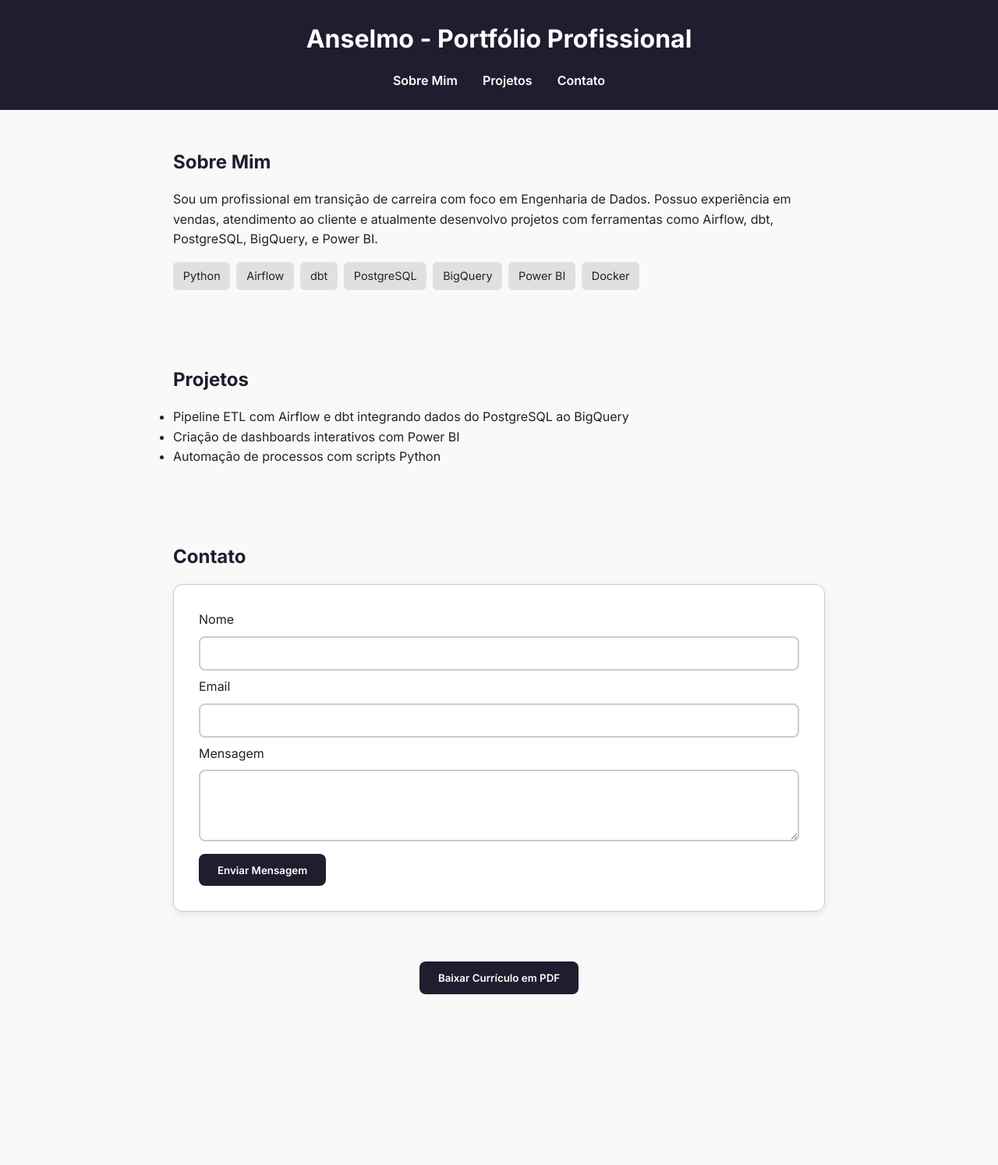
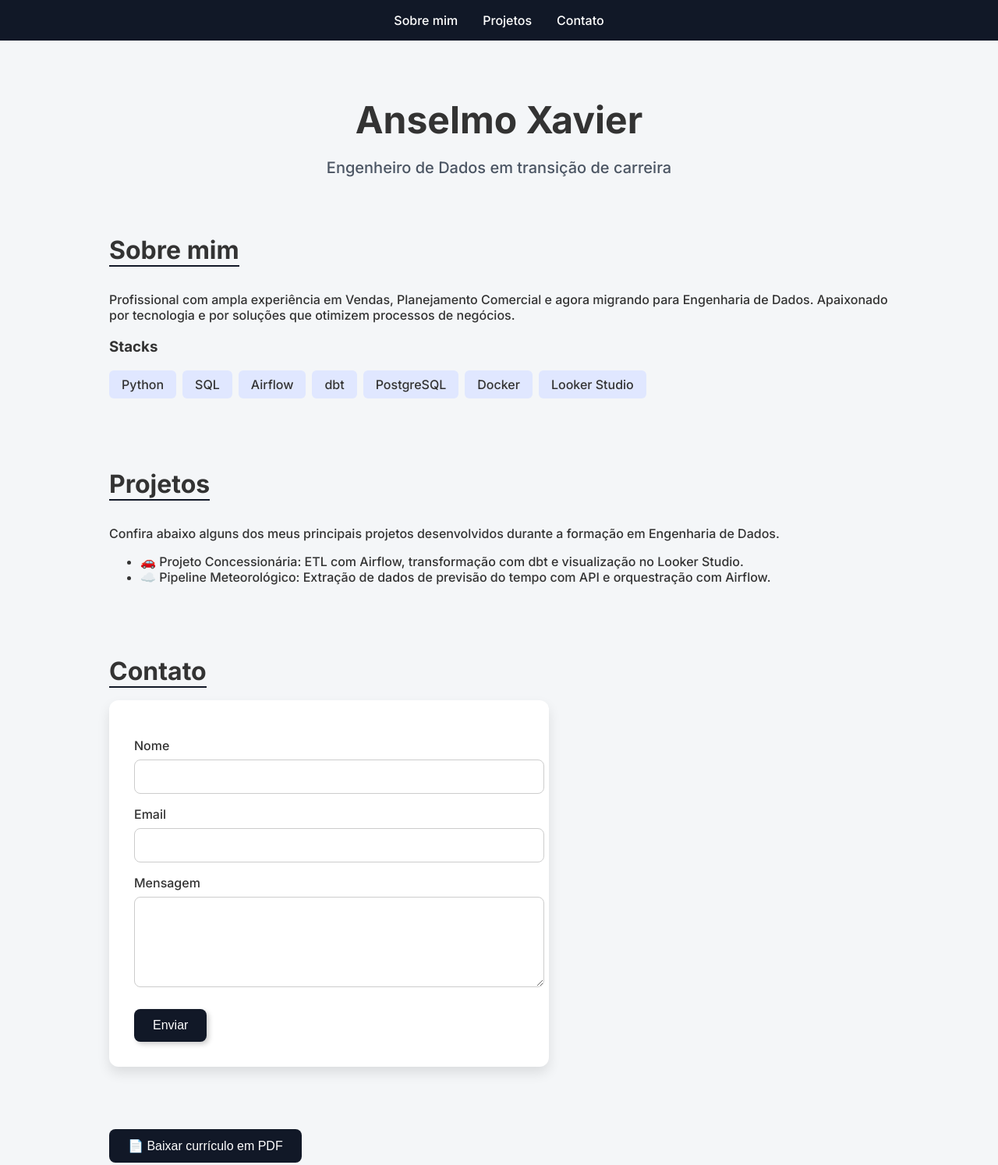
Before and after one commit to anselmoaxo/portifolio, a plain HTML site: page index.html in a window 1280 px wide. Shown: the top 1494 px of the page at 78% size. Before the commit the page ends 1323 px from the top, so only its background shows below. Drawn offline with Linux system fonts and the light colour scheme.

Commit message:
corrigindo o layout

```diff
--- a/index.html
+++ b/index.html
@@ -1,155 +1,189 @@
 <!DOCTYPE html>
-<html lang="pt-br">
+<html lang="pt-BR">
 
 <head>
-    <meta charset="UTF-8">
-    <meta name="viewport" content="width=device-width, initial-scale=1.0">
-    <title>Portfólio de Anselmo</title>
-    <link href="https://fonts.googleapis.com/css2?family=Inter:wght@400;600;700&display=swap" rel="stylesheet">
+  <meta charset="UTF-8" />
+  <meta name="viewport" content="width=device-width, initial-scale=1.0" />
+  <title>Anselmo Xavier | Portfólio</title>
+  <link href="https://fonts.googleapis.com/css2?family=Inter:wght@300;500;700&display=swap" rel="stylesheet">
   <style>
-        * {
+    body {
+      font-family: 'Inter', sans-serif;
       margin: 0;
       padding: 0;
-            box-sizing: border-box;
-            font-family: 'Inter', sans-serif;
-        }
-
-        body {
-            background-color: #f9f9f9;
-            color: #222;
-            line-height: 1.6;
+      background-color: #f4f6f8;
+      color: #333;
     }
 
     header {
-            background-color: #1e1e2f;
-            color: #fff;
-            padding: 1.5rem 2rem;
-            text-align: center;
+      background-color: #111827;
+      padding: 1rem;
     }
 
-        nav {
+    nav ul {
+      list-style: none;
       display: flex;
       justify-content: center;
       gap: 2rem;
-            margin-top: 1rem;
+      padding: 0;
+      margin: 0;
     }
 
     nav a {
       color: #fff;
       text-decoration: none;
-            font-weight: 600;
-            transition: color 0.3s;
+      font-weight: 500;
     }
 
     nav a:hover {
-            color: #fcb900;
+      text-decoration: underline;
+    }
+
+    main {
+      padding: 2rem;
+      max-width: 1000px;
+      margin: auto;
+    }
+
+    #hero {
+      text-align: center;
+      margin-bottom: 3rem;
+    }
+
+    #hero h1 {
+      font-size: 3rem;
+      margin-bottom: 0.5rem;
+    }
+
+    #hero p {
+      font-size: 1.25rem;
+      color: #4b5563;
+    }
+
+    button {
+      background-color: #111827;
+      color: #fff;
+      border: none;
+      padding: 0.75rem 1.5rem;
+      font-size: 1rem;
+      border-radius: 8px;
+      cursor: pointer;
+      margin-top: 1rem;
+      transition: background 0.3s;
+    }
+
+    button:hover {
+      background-color: #1f2937;
     }
 
     section {
-            padding: 3rem 2rem;
-            max-width: 900px;
-            margin: auto;
+      margin-bottom: 4rem;
     }
 
     h2 {
-            color: #1e1e2f;
+      font-size: 2rem;
       margin-bottom: 1rem;
+      border-bottom: 2px solid #111827;
+      display: inline-block;
     }
 
-        .form-container {
-            background-color: #fff;
-            border: 1px solid #ccc;
-            border-radius: 12px;
-            padding: 2rem;
-            box-shadow: 0 4px 10px rgba(0, 0, 0, 0.08);
-        }
-
-        input,
-        textarea {
-            width: 100%;
-            padding: 0.75rem;
-            margin: 0.5rem 0;
-            border: 2px solid #ccc;
-            border-radius: 8px;
-            transition: all 0.3s ease;
-        }
-
-        input:focus,
-        textarea:focus {
-            border-color: #1e1e2f;
-            outline: none;
-            box-shadow: 0 0 5px rgba(30, 30, 47, 0.3);
-        }
-
-        button {
-            background-color: #1e1e2f;
-            color: #fff;
-            border: none;
-            padding: 0.8rem 1.5rem;
-            border-radius: 8px;
-            font-weight: 600;
-            cursor: pointer;
-            transition: background-color 0.3s ease;
-        }
-
-        button:hover {
-            background-color: #34344f;
-        }
-
-        .stack {
+    .stacks {
       display: flex;
       flex-wrap: wrap;
       gap: 0.5rem;
-            margin-top: 1rem;
+      padding-left: 0;
+      list-style: none;
     }
 
-        .stack span {
-            background: #e0e0e0;
-            padding: 0.4rem 0.8rem;
+    .stacks li {
+      background-color: #e0e7ff;
+      padding: 0.5rem 1rem;
       border-radius: 6px;
-            font-size: 0.9rem;
       font-weight: 500;
+    }
+
+    form {
+      background-color: #fff;
+      padding: 2rem;
+      border-radius: 12px;
+      box-shadow: 0 8px 16px rgba(0, 0, 0, 0.1);
+      max-width: 500px;
+    }
+
+    form label {
+      display: block;
+      margin-bottom: 0.5rem;
+      margin-top: 1rem;
+      font-weight: 500;
+    }
+
+    form input,
+    form textarea {
+      width: 100%;
+      padding: 0.75rem;
+      border: 1px solid #ccc;
+      border-radius: 8px;
+      font-size: 1rem;
+    }
+
+    form button {
+      margin-top: 1.5rem;
+      box-shadow: 3px 3px 6px rgba(0, 0, 0, 0.2);
+    }
+
+    footer {
+      background-color: #111827;
+      color: #fff;
+      text-align: center;
+      padding: 1rem;
     }
   </style>
 </head>
 
 <body>
   <header>
-        <h1>Anselmo - Portfólio Profissional</h1>
     <nav>
-            <a href="#sobre">Sobre Mim</a>
-            <a href="#projetos">Projetos</a>
-            <a href="#contato">Contato</a>
+      <ul>
+        <li><a href="#sobre">Sobre mim</a></li>
+        <li><a href="#projetos">Projetos</a></li>
+        <li><a href="#contato">Contato</a></li>
+      </ul>
     </nav>
   </header>
 
+  <main>
+    <section id="hero">
+      <h1>Anselmo Xavier</h1>
+      <p>Engenheiro de Dados em transição de carreira</p>
+    </section>
+
     <section id="sobre">
-        <h2>Sobre Mim</h2>
-        <p>Sou um profissional em transição de carreira com foco em Engenharia de Dados. Possuo experiência em vendas, atendimento ao cliente e atualmente desenvolvo projetos com ferramentas como Airflow, dbt, PostgreSQL, BigQuery, e Power BI.</p>
-        <div class="stack">
-            <span>Python</span>
-            <span>Airflow</span>
-            <span>dbt</span>
-            <span>PostgreSQL</span>
-            <span>BigQuery</span>
-            <span>Power BI</span>
-            <span>Docker</span>
-        </div>
+      <h2>Sobre mim</h2>
+      <p>Profissional com ampla experiência em Vendas, Planejamento Comercial e agora migrando para Engenharia de Dados. Apaixonado por tecnologia e por soluções que otimizem processos de negócios.</p>
+      <h3>Stacks</h3>
+      <ul class="stacks">
+        <li>Python</li>
+        <li>SQL</li>
+        <li>Airflow</li>
+        <li>dbt</li>
+        <li>PostgreSQL</li>
+        <li>Docker</li>
+        <li>Looker Studio</li>
+      </ul>
     </section>
 
     <section id="projetos">
       <h2>Projetos</h2>
+      <p>Confira abaixo alguns dos meus principais projetos desenvolvidos durante a formação em Engenharia de Dados.</p>
       <ul>
-            <li>Pipeline ETL com Airflow e dbt integrando dados do PostgreSQL ao BigQuery</li>
-            <li>Criação de dashboards interativos com Power BI</li>
-            <li>Automação de processos com scripts Python</li>
+        <li>🚗 Projeto Concessionária: ETL com Airflow, transformação com dbt e visualização no Looker Studio.</li>
+        <li>☁️ Pipeline Meteorológico: Extração de dados de previsão do tempo com API e orquestração com Airflow.</li>
       </ul>
     </section>
 
     <section id="contato">
       <h2>Contato</h2>
-        <div class="form-container">
-            <form onsubmit="enviarMensagem(event)">
+      <form id="form-contato">
         <label for="nome">Nome</label>
         <input type="text" id="nome" name="nome" required>
 
@@ -157,26 +191,28 @@
         <input type="email" id="email" name="email" required>
 
         <label for="mensagem">Mensagem</label>
-                <textarea id="mensagem" name="mensagem" rows="4" required></textarea>
+        <textarea id="mensagem" name="mensagem" rows="5" required></textarea>
 
-                <button type="submit">Enviar Mensagem</button>
+        <button type="submit">Enviar</button>
       </form>
-        </div>
     </section>
+    <button id="btn-gerar-pdf">📄 Baixar currículo em PDF</button>
+  </main>
 
-    <section style="text-align: center; padding-top: 1rem;">
-        <button onclick="baixarCurriculo()">Baixar Currículo em PDF</button>
-    </section>
+  <footer>
+    <p>&copy; 2025 Anselmo Xavier. Todos os direitos reservados.</p>
+  </footer>
 
   <script>
-        function enviarMensagem(event) {
-            event.preventDefault();
-            alert('Mensagem enviada com sucesso! Em breve entrarei em contato.');
-        }
+    document.getElementById("btn-gerar-pdf").addEventListener("click", () => {
+      alert("Funcionalidade de geração de PDF em construção. Em breve você poderá baixar seu currículo completo!");
+    });
 
-        function baixarCurriculo() {
-            alert('Funcionalidade de geração de PDF em construção.');
-        }
+    document.getElementById("form-contato").addEventListener("submit", (e) => {
+      e.preventDefault();
+      alert("Mensagem enviada com sucesso! Obrigado pelo contato, entrarei em breve.");
+      e.target.reset();
+    });
   </script>
 </body>
 
```
Lines whose indentation alone changed are shown as unchanged.
